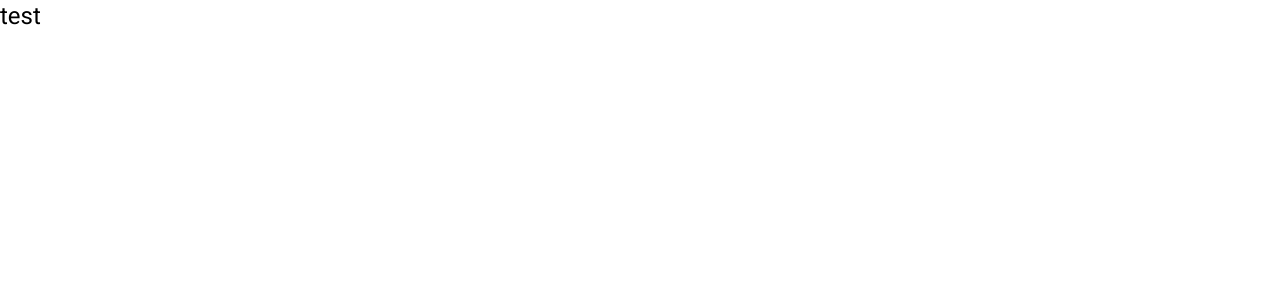
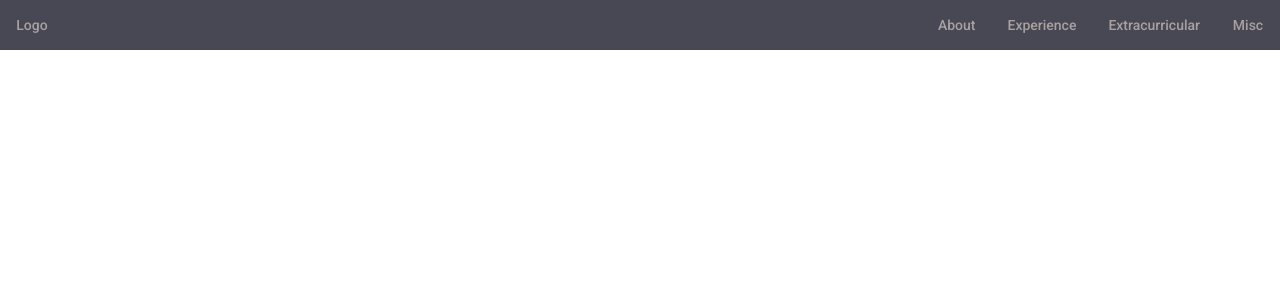
Before and after one commit to staciajohanna/staciajohanna.github.io, an Angular app in the folder portfolio/: page / in a window 1280 px wide. Shown: the top 300 px of the page. Built offline with nearby package versions, Linux system fonts and the light colour scheme.

Commit message:
add top menu

```diff
--- a/portfolio/src/app/app.component.html
+++ b/portfolio/src/app/app.component.html
@@ -1,3 +1,2 @@
-<h1> test </h1>
-
+<app-home-root></app-home-root>
 <router-outlet></router-outlet>
--- a/portfolio/src/app/app.module.ts
+++ b/portfolio/src/app/app.module.ts
@@ -4,6 +4,8 @@ import { NgModule } from '@angular/core';
 import { AppRoutingModule } from './app-routing.module';
 import { AppComponent } from './app.component';
 import { BrowserAnimationsModule } from '@angular/platform-browser/animations';
+
+import { HomeModule } from './home/home.module';
 
 @NgModule({
   declarations: [
@@ -12,7 +14,9 @@ import { BrowserAnimationsModule } from '@angular/platform-browser/animations';
   imports: [
     BrowserModule,
     AppRoutingModule,
-    BrowserAnimationsModule
+    BrowserAnimationsModule,
+
+    HomeModule,
   ],
   providers: [],
   bootstrap: [AppComponent]
--- /dev/null
+++ b/portfolio/src/app/home/home-root/home-root.component.html
@@ -0,0 +1,14 @@
+<div class="top-menu">
+    <button mat-button> Logo </button>
+    <div class="top-menu-right">
+        <button mat-button> About </button>
+        <button mat-button [matMenuTriggerFor]="experience"> Experience </button>
+        <mat-menu #experience="matMenu">
+            <button mat-menu-item> Industry </button>
+            <button mat-menu-item> Research </button>
+            <button mat-menu-item> School Project </button>
+        </mat-menu>
+        <button mat-button> Extracurricular </button>
+        <button mat-button> Misc </button>
+    </div>
+</div>
--- /dev/null
+++ b/portfolio/src/app/home/home-root/home-root.component.scss
@@ -0,0 +1,14 @@
+@import '../../../colors.scss';
+
+.top-menu {
+    background-color: $dark-gray;
+    color: $beige;
+    display: flex;
+    height: 50px;
+    justify-content: space-between;
+}
+
+.top-menu-right {
+    display: flex;
+    height: 100%;
+}
--- /dev/null
+++ b/portfolio/src/app/home/home-root/home-root.component.ts
@@ -0,0 +1,15 @@
+import { Component, OnInit } from '@angular/core';
+
+@Component({
+  selector: 'app-home-root',
+  templateUrl: './home-root.component.html',
+  styleUrls: ['./home-root.component.scss']
+})
+export class HomeRootComponent implements OnInit {
+
+  constructor() { }
+
+  ngOnInit(): void {
+  }
+
+}
--- a/portfolio/src/colors.scss
+++ b/portfolio/src/colors.scss
@@ -1,22 +1,12 @@
 @import '~@angular/material/theming';
 @include mat-core();
 
-$chocolate: (
-    default: #844D36,
-);
+$chocolate:#844D36;
 
-$dark-gray: (
-    default: #474853,
-);
+$dark-gray:#474853;
 
-$light-blue: (
-    default: #86B3D1,
-);
+$light-blue:#86B3D1;
 
-$beige: (
-    default: #AAA0A0,
-);
+$beige:#AAA0A0;
 
-$olive: (
-    default: #8E8268,
-);
+$olive:#8E8268;
```
Also changed, not shown: portfolio/src/app/home/home.module.ts (added, +19 -0 lines), 1 other file (tests, documents, lock files or other folders).
